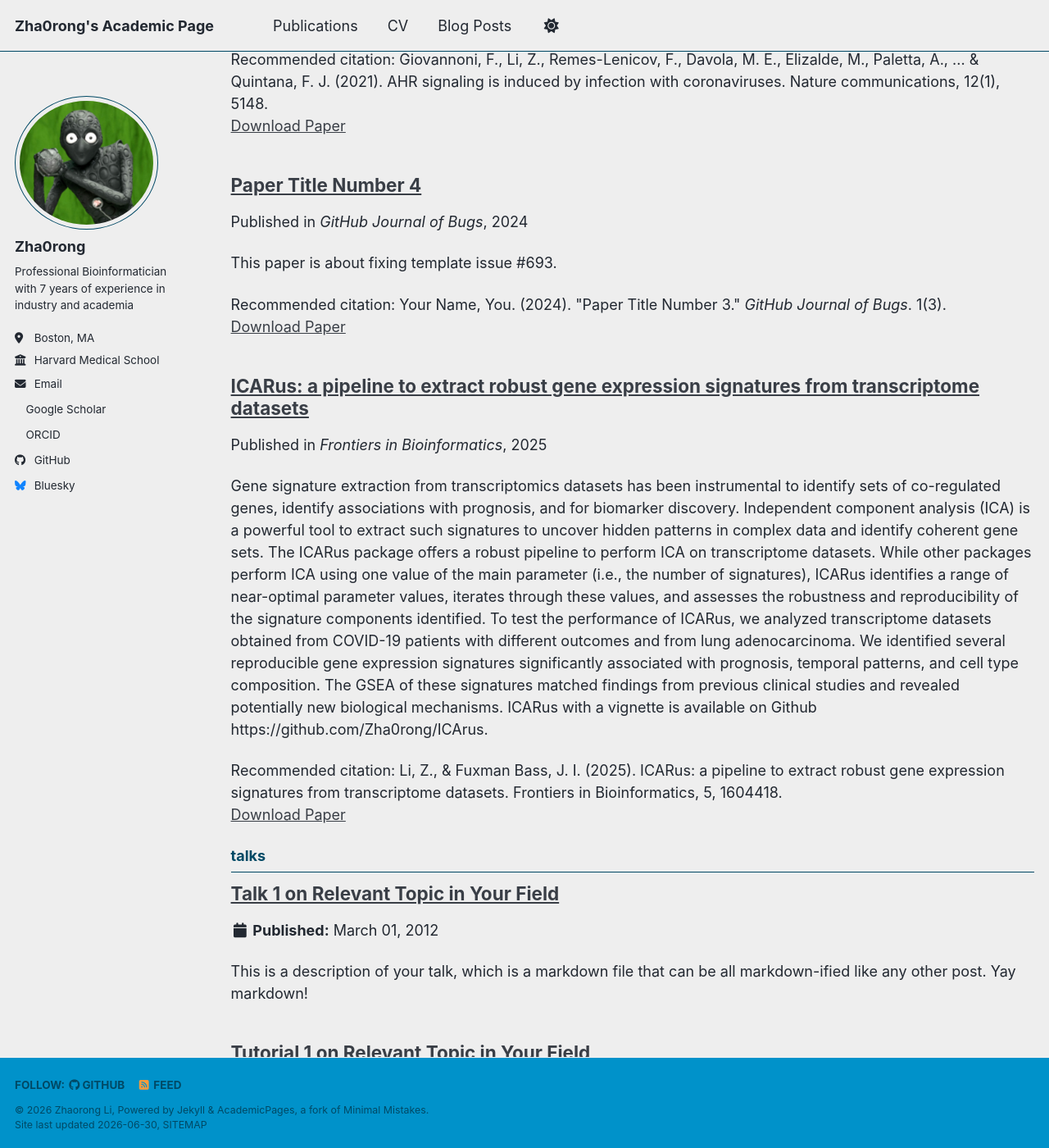
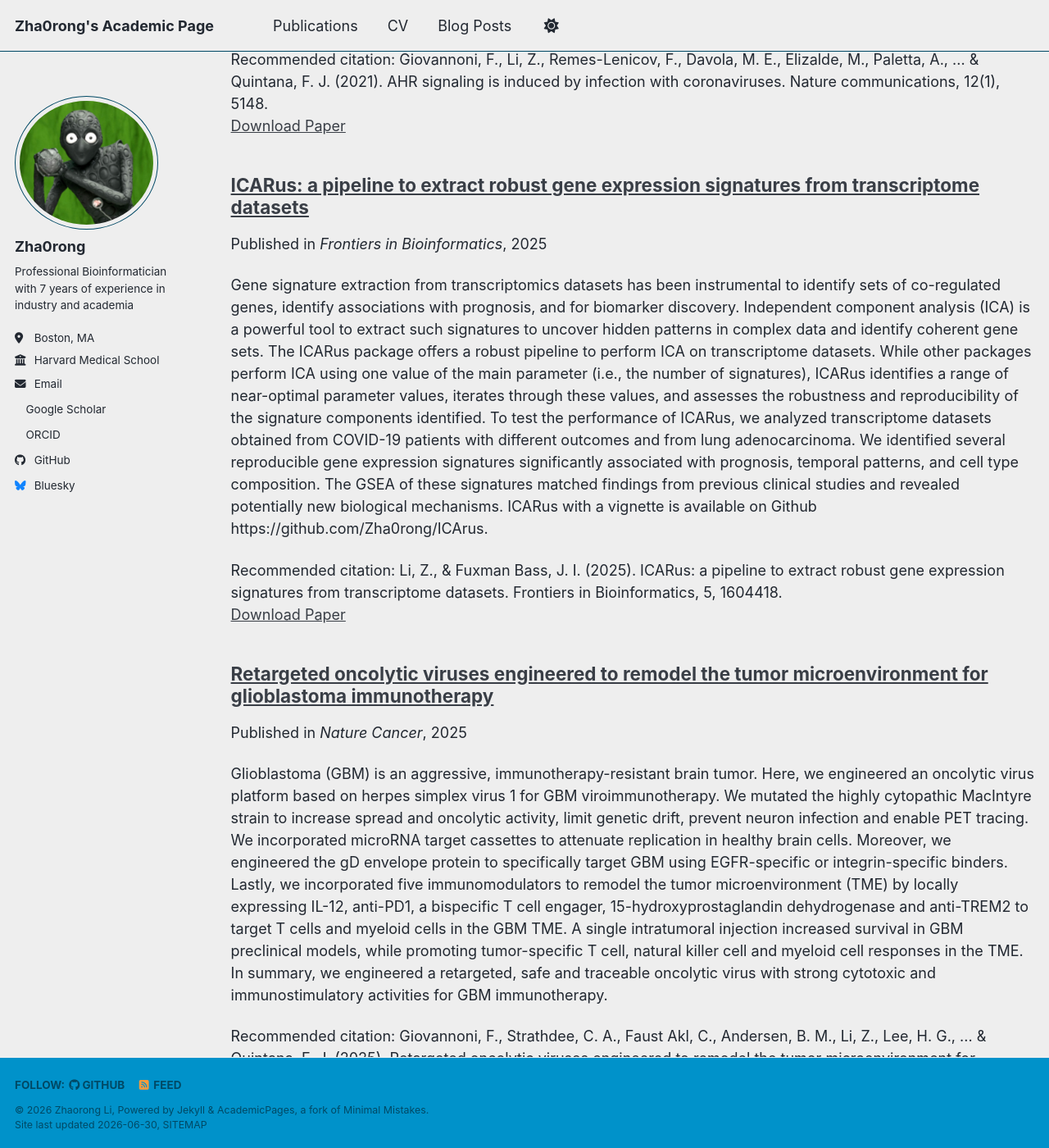
Before and after one commit to Zha0rong/Zha0rong.github.io, a Jekyll site: the page built from _pages/collection-archive.html, in a window 1280 px wide and 1400 px high, scrolled down 2054 px. Shown: the whole window at 82% size. Built offline with Jekyll 4.4.1, drawn with Linux system fonts in a browser that asks for light colours; a style sheet for code colours, icons or effects is not loaded; some of the changed text lies outside the part shown.

Commit message:
Add in publication

```diff
--- a/_publications/2024-02-17-paper-title-number-4.md
+++ /dev/null
@@ -1,13 +0,0 @@
----
-title: "Paper Title Number 4"
-collection: publications
-category: conferences
-permalink: /publication/2024-02-17-paper-title-number-4
-excerpt: 'This paper is about fixing template issue #693.'
-date: 2024-02-17
-venue: 'GitHub Journal of Bugs'
-paperurl: 'https://academicpages.github.io/files/paper3.pdf'
-citation: 'Your Name, You. (2024). &quot;Paper Title Number 3.&quot; <i>GitHub Journal of Bugs</i>. 1(3).'
----
-
-The contents above will be part of a list of publications, if the user clicks the link for the publication than the contents of section will be rendered as a full page, allowing you to provide more information about the paper for the reader. When publications are displayed as a single page, the contents of the above "citation" field will automatically be included below this section in a smaller font.
--- /dev/null
+++ b/_publications/2025-12-04-Retargeted-oncolytic-viruses-engineered-to-remodel-the-tumor-microenvironment-for-glioblastoma-immunotherapy.md
@@ -0,0 +1,13 @@
+---
+title: "Retargeted oncolytic viruses engineered to remodel the tumor microenvironment for glioblastoma immunotherapy"
+collection: publications
+category: manuscripts
+permalink: /publication/Retargeted-oncolytic-viruses-engineered-to-remodel-the-tumor-microenvironment-for-glioblastoma-immunotherapy
+excerpt: 'Glioblastoma (GBM) is an aggressive, immunotherapy-resistant brain tumor. Here, we engineered an oncolytic virus platform based on herpes simplex virus 1 for GBM viroimmunotherapy. We mutated the highly cytopathic MacIntyre strain to increase spread and oncolytic activity, limit genetic drift, prevent neuron infection and enable PET tracing. We incorporated microRNA target cassettes to attenuate replication in healthy brain cells. Moreover, we engineered the gD envelope protein to specifically target GBM using EGFR-specific or integrin-specific binders. Lastly, we incorporated five immunomodulators to remodel the tumor microenvironment (TME) by locally expressing IL-12, anti-PD1, a bispecific T cell engager, 15-hydroxyprostaglandin dehydrogenase and anti-TREM2 to target T cells and myeloid cells in the GBM TME. A single intratumoral injection increased survival in GBM preclinical models, while promoting tumor-specific T cell, natural killer cell and myeloid cell responses in the TME. In summary, we engineered a retargeted, safe and traceable oncolytic virus with strong cytotoxic and immunostimulatory activities for GBM immunotherapy.'
+date: 2025-12-04
+venue: 'Nature Cancer'
+paperurl: 'https://www.nature.com/articles/s43018-025-01070-6'
+citation: 'Giovannoni, F., Strathdee, C. A., Faust Akl, C., Andersen, B. M., Li, Z., Lee, H. G., ... & Quintana, F. J. (2025). Retargeted oncolytic viruses engineered to remodel the tumor microenvironment for glioblastoma immunotherapy. Nature Cancer, 6(12), 1994-2010.'
+---
+
+Glioblastoma (GBM) is an aggressive, immunotherapy-resistant brain tumor. Here, we engineered an oncolytic virus platform based on herpes simplex virus 1 for GBM viroimmunotherapy. We mutated the highly cytopathic MacIntyre strain to increase spread and oncolytic activity, limit genetic drift, prevent neuron infection and enable PET tracing. We incorporated microRNA target cassettes to attenuate replication in healthy brain cells. Moreover, we engineered the gD envelope protein to specifically target GBM using EGFR-specific or integrin-specific binders. Lastly, we incorporated five immunomodulators to remodel the tumor microenvironment (TME) by locally expressing IL-12, anti-PD1, a bispecific T cell engager, 15-hydroxyprostaglandin dehydrogenase and anti-TREM2 to target T cells and myeloid cells in the GBM TME. A single intratumoral injection increased survival in GBM preclinical models, while promoting tumor-specific T cell, natural killer cell and myeloid cell responses in the TME. In summary, we engineered a retargeted, safe and traceable oncolytic virus with strong cytotoxic and immunostimulatory activities for GBM immunotherapy.
```
Also changed, not shown: _publications/2021-08-26-AHR-signaling-is-induced-by-infection-with-coronaviruses.md (+1 -1 lines).
